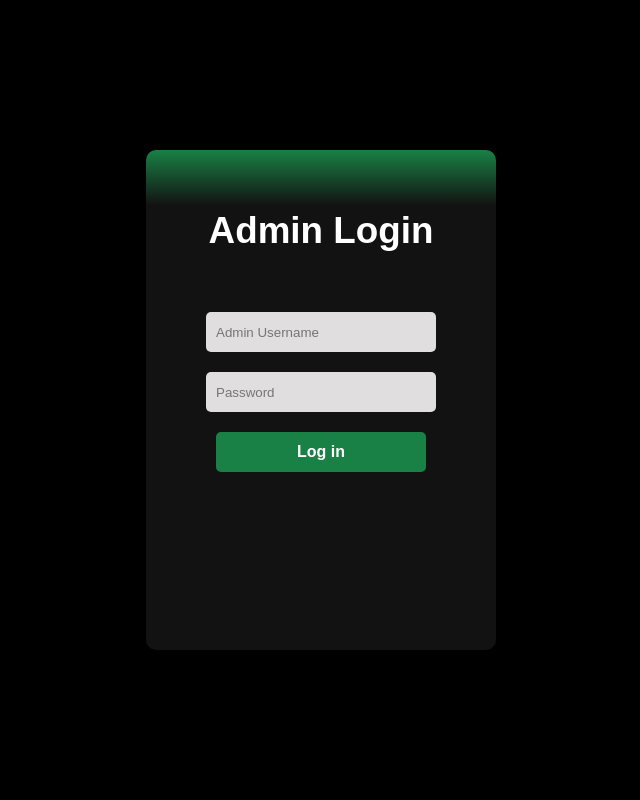
After one commit to doanlng/mockifydb, a PHP site: page /adminLogin.html in a window 1280 px wide. The commit adds this page. Shown: the whole page, without its empty margins (319-959 px from the left). Run offline with PHP 8.4, Linux system fonts and the light colour scheme.

Commit message:
admins can now login to admin landing page

```diff
--- /dev/null
+++ b/adminLogin.html
@@ -0,0 +1,25 @@
+<!DOCTYPE html>
+<html>
+<link rel="stylesheet" href="login.css">
+
+<head>
+    <title>Mockify</title>
+</head>
+<!-- SOURCE : https://codepen.io/mamislimen/pen/jOwwLvy -->
+
+<body>
+    <div class="main">
+        <input type="checkbox" id="chk" aria-hidden="true">
+
+        <div class="login">
+            <form method="POST" action="login.php">
+                <label for="chk" aria-hidden="true">Admin Login</label>
+                <input type="text" name="uname" placeholder="Admin Username" for="uname" required="">
+                <input type="password" name="psw" placeholder="Password" for="psw" required="">
+                <button type="submit">Log in</button>
+            </form>
+        </div>
+    </div>
+</body>
+
+</html>
--- a/login.html
+++ b/login.html
@@ -12,7 +12,7 @@
         <div class="login">
             <form method="POST" action="login.php">
                 <label for="chk" aria-hidden="true">Login to Mockify</label>
-                <input type="text" name="uname" placeholder="Admin Username" for="uname" required="">
+                <input type="text" name="uname" placeholder="Username" for="uname" required="">
                 <input type="password" name="psw" placeholder="Password" for="psw" required="">
                 <button type="submit">Log in</button>
                 <a href=resetPassword.html style="color: white;">Forgot your password?</a><br>
```
Also changed, not shown: login.php (+11 -2 lines).
